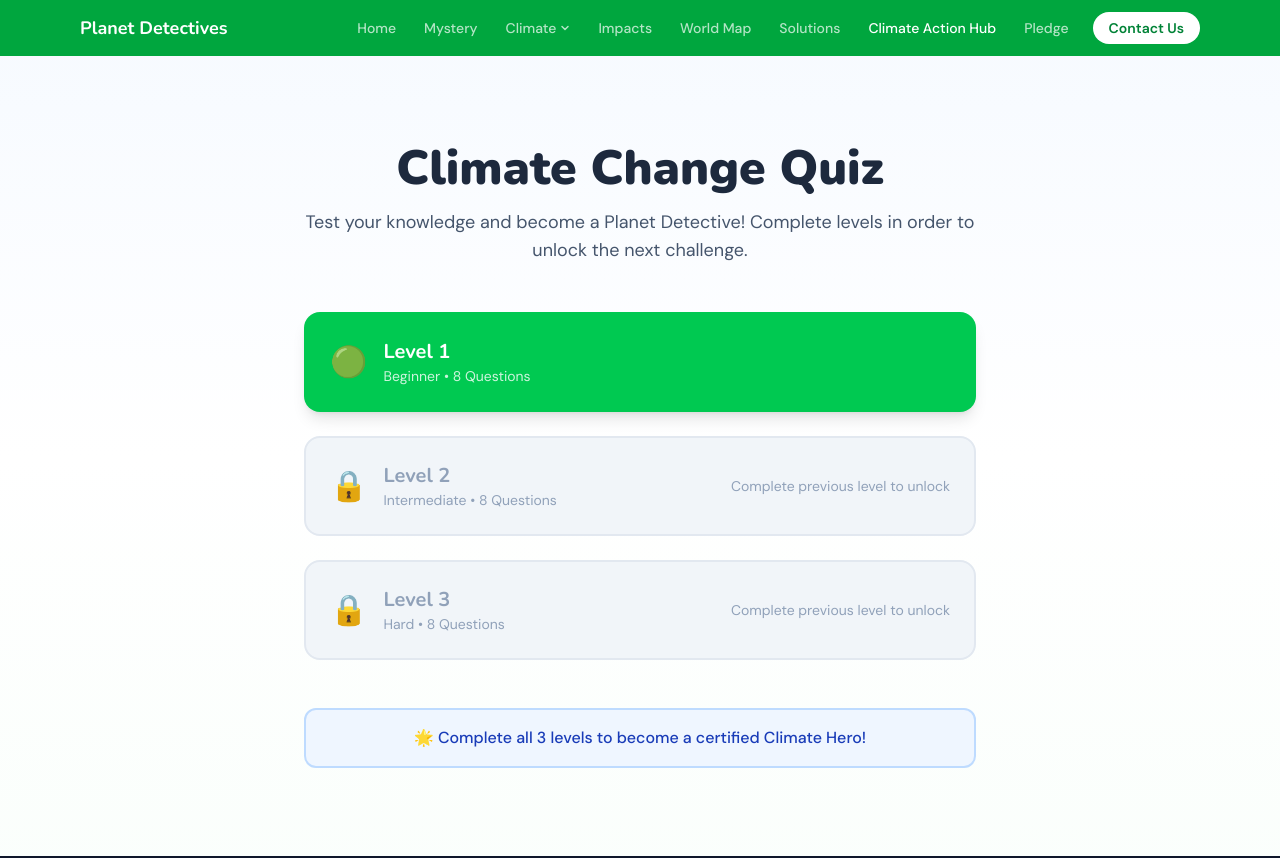
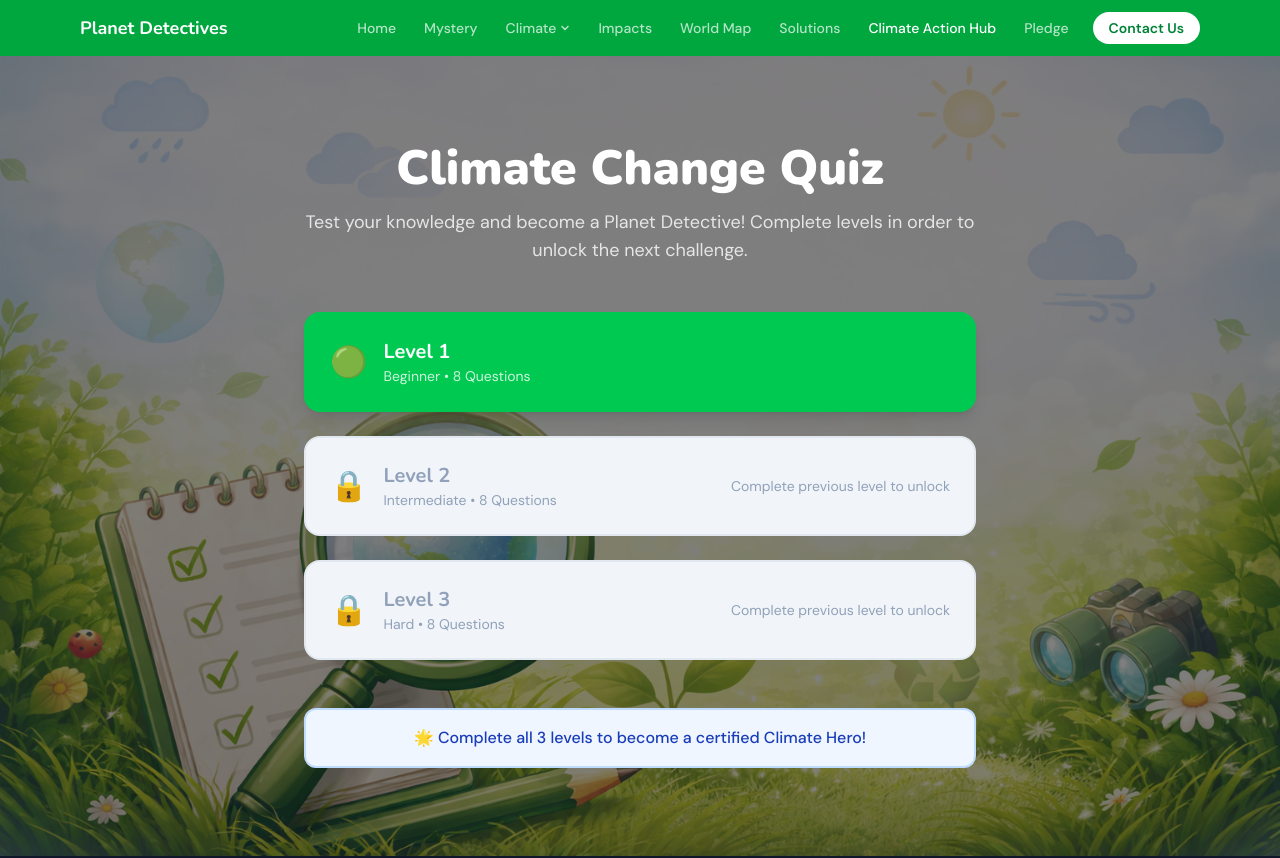
Before and after one commit to mrakiyaaa/plant-detectives, a Next.js app: page /quiz in a window 1280 px wide. Shown: the top 858 px of the page. Built offline with nearby package versions, Linux system fonts and the light colour scheme.

Commit message:
feat: update

```diff
--- a/src/components/ClimateQuiz/ClimateQuiz.tsx
+++ b/src/components/ClimateQuiz/ClimateQuiz.tsx
@@ -102,7 +102,17 @@ export default function ClimateQuiz() {
   const quizResult = getQuizResult(score, totalQuestions);
 
   return (
-    <section className="min-h-screen flex flex-col items-center justify-center px-4 sm:px-8 py-20 bg-gradient-to-b from-blue-50/50 via-white to-green-50/30">
+    <section
+      className="relative min-h-screen flex flex-col items-center justify-center px-4 sm:px-8 py-20"
+      style={{
+        backgroundImage: "url('/images/Planet detective tools and checklist.png')",
+        backgroundSize: "cover",
+        backgroundPosition: "center",
+        backgroundRepeat: "no-repeat",
+      }}
+    >
+      <div className="absolute inset-0 bg-black/50 pointer-events-none z-0" />
+      <div className="relative z-10 w-full flex flex-col items-center">
       <AnimatePresence mode="wait">
         {currentScreen === "level-select" && (
           <LevelSelectScreen
@@ -145,6 +155,7 @@ export default function ClimateQuiz() {
           />
         )}
       </AnimatePresence>
+      </div>
     </section>
   );
 }
--- a/src/components/ClimateQuiz/LevelSelectScreen.tsx
+++ b/src/components/ClimateQuiz/LevelSelectScreen.tsx
@@ -20,7 +20,7 @@ export default function LevelSelectScreen({ levels, unlockedLevels, onSelectLeve
         initial={{ opacity: 0, y: 20 }}
         animate={{ opacity: 1, y: 0 }}
         transition={{ delay: 0.2, duration: 0.6 }}
-        className="text-4xl sm:text-5xl font-black text-slate-800 mb-4"
+        className="text-4xl sm:text-5xl font-black text-white mb-4"
       >
         Climate Change Quiz
       </motion.h1>
@@ -29,7 +29,7 @@ export default function LevelSelectScreen({ levels, unlockedLevels, onSelectLeve
         initial={{ opacity: 0, y: 20 }}
         animate={{ opacity: 1, y: 0 }}
         transition={{ delay: 0.4, duration: 0.6 }}
-        className="text-lg text-slate-600 mb-12"
+        className="text-lg text-white/80 mb-12"
       >
         Test your knowledge and become a Planet Detective! Complete levels in order to unlock the next challenge.
       </motion.p>
```
